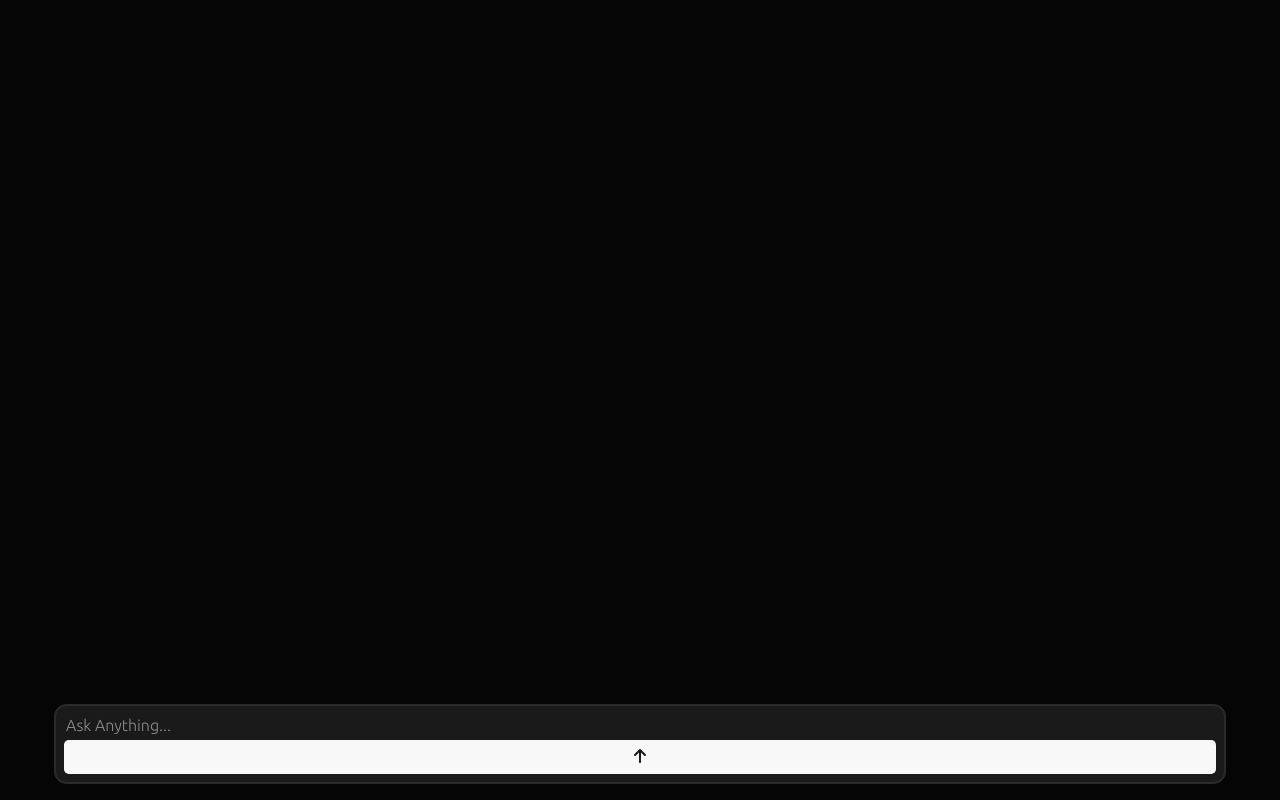
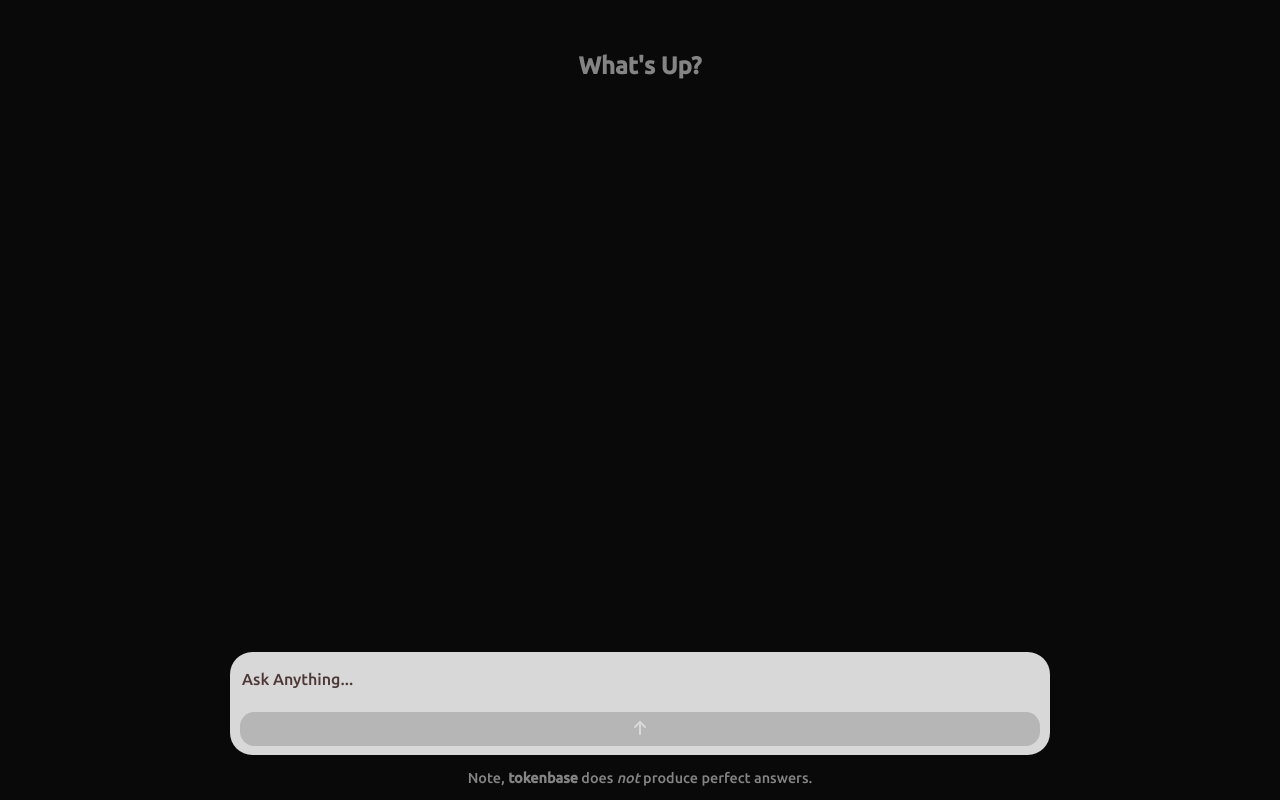
Before and after one commit to connellr023/tokenbase, a Next.js app in the folder web/: page / in a window 1280 px wide. Built offline with nearby package versions, Linux system fonts and the light colour scheme.

Commit message:
More styling

```diff
--- a/web/src/components/ChatContainer.tsx
+++ b/web/src/components/ChatContainer.tsx
@@ -1,5 +1,5 @@
 import styles from "@/styles/components/ChatContainer.module.scss";
-import React, { useState } from "react";
+import React, { useState, useRef, useEffect } from "react";
 import PromptArea from "@/components/PromptArea";
 import ChatToken from "@/models/ChatToken";
 import ChatError from "@/models/ChatError";
@@ -29,6 +29,12 @@ const ChatContainer: React.FC<ChatContainerProps> = ({
   const [streamingChat, setStreamingChat] = useState<ChatState | null>(null);
 
   const onPromptSend = async (prompt: string) => {
+    // Scroll to the bottom of the chat
+    window.scrollTo({
+      top: document.body.scrollHeight,
+      behavior: "smooth",
+    });
+
     // Call the provided callback
     await onSend();
 
@@ -57,6 +63,7 @@ const ChatContainer: React.FC<ChatContainerProps> = ({
     // Alert for now...
     if (!res.ok) {
       alert("Failed to send prompt");
+      setLoading(false);
       return;
     }
 
@@ -66,6 +73,7 @@ const ChatContainer: React.FC<ChatContainerProps> = ({
       // Alert for now...
       if (chunk.error) {
         alert("Error from backend: " + chunk.error);
+        setLoading(false);
         return;
       }
 
@@ -98,14 +106,20 @@ const ChatContainer: React.FC<ChatContainerProps> = ({
       <div className={styles.chatContainer}>
         <div>
           {/* Render all finished chats */}
-          {chats.map((chat) => (
+          {chats.length > 0 || streamingChat ? (
+            chats.map((chat) => (
               <Chat
                 key={chat.chatId}
                 prompt={chat.prompt}
                 replyTokens={chat.replyTokens}
                 shouldFadeIn={false}
               />
-          ))}
+            ))
+          ) : (
+            <div className={styles.emptyChat}>
+              <h2>What's Up?</h2>
+            </div>
+          )}
 
           {/* If a chat reply is being streamed back, render it here */}
           {streamingChat && (
@@ -119,7 +133,10 @@ const ChatContainer: React.FC<ChatContainerProps> = ({
         </div>
       </div>
       {isLoading && <LoadingIndicator />}
-      <PromptArea onSend={onPromptSend} />
+      <PromptArea
+        onSend={onPromptSend}
+        isDisabled={isLoading || streamingChat != null}
+      />
     </div>
   );
 };
--- a/web/src/components/LoadingIndicator.tsx
+++ b/web/src/components/LoadingIndicator.tsx
@@ -1,5 +1,14 @@
+import React from "react";
+import styles from "@/styles/components/LoadingIndicator.module.scss";
+
 const LoadingIndicator: React.FC = () => {
-  return <div>Loading...</div>;
+  return (
+    <div className={`${styles.container} fade-in`}>
+      <div className={styles.dot}></div>
+      <div className={styles.dot}></div>
+      <div className={styles.dot}></div>
+    </div>
+  );
 };
 
 export default LoadingIndicator;
--- a/web/src/components/PromptArea.tsx
+++ b/web/src/components/PromptArea.tsx
@@ -4,10 +4,11 @@ import { FontAwesomeIcon } from "@fortawesome/react-fontawesome";
 import { faArrowUp } from "@fortawesome/free-solid-svg-icons";
 
 type PromptAreaProps = {
+  isDisabled?: boolean;
   onSend: (prompt: string) => void;
 };
 
-const PromptArea: React.FC<PromptAreaProps> = ({ onSend }) => {
+const PromptArea: React.FC<PromptAreaProps> = ({ isDisabled, onSend }) => {
   const [prompt, setPrompt] = useState("");
   const textareaRef = useRef<HTMLTextAreaElement | null>(null);
 
@@ -33,6 +34,7 @@ const PromptArea: React.FC<PromptAreaProps> = ({ onSend }) => {
 
   return (
     <div className={styles.container}>
+      <div>
         <textarea
           ref={textareaRef}
           value={prompt}
@@ -41,9 +43,16 @@ const PromptArea: React.FC<PromptAreaProps> = ({ onSend }) => {
           rows={1}
           spellCheck={false}
         />
-      <button onClick={handleSend}>
+        <button
+          onClick={handleSend}
+          disabled={isDisabled || prompt.length === 0}
+        >
           <FontAwesomeIcon icon={faArrowUp} />
         </button>
+      </div>
+      <p>
+        Note, <b>tokenbase</b> does <i>not</i> produce perfect answers.
+      </p>
     </div>
   );
 };
--- a/web/src/pages/_app.tsx
+++ b/web/src/pages/_app.tsx
@@ -4,7 +4,7 @@ import type { AppProps } from "next/app";
 import { Ubuntu } from "next/font/google";
 
 const ubuntu = Ubuntu({
-  weight: "300",
+  weight: "500",
 });
 
 const App = ({ Component, pageProps }: AppProps) => {
--- a/web/src/styles/components/Chat.module.scss
+++ b/web/src/styles/components/Chat.module.scss
@@ -6,22 +6,24 @@ div.container {
 
   p {
     margin: 0;
+    white-space: pre-wrap;
   }
 
   p.prompt {
     $margin: 1rem;
 
+    color: $txt-color-2;
     margin-top: $margin;
     margin-bottom: $margin;
     display: inline-block;
     align-self: flex-end;
-    border: $border-width-1 solid $outline-color-1;
-    border-radius: $border-radius-1;
+    border-radius: $border-radius-1 * 0.8;
     background-color: $bg-color-2;
-    padding: 0.5rem;
+    padding: 0.8rem;
   }
 
   p.reply {
+    margin-top: 1rem;
     text-align: left;
   }
 }
--- a/web/src/styles/components/ChatContainer.module.scss
+++ b/web/src/styles/components/ChatContainer.module.scss
@@ -1,9 +1,13 @@
+@import "../variables.scss";
+
 div.container {
   display: flex;
   flex-direction: column;
   align-items: center;
-  padding-bottom: 25lvh;
   width: 100%;
+  max-width: 55rem;
+  overflow-y: auto;
+  padding-bottom: 25rem;
 
   div.chatContainer {
     margin-bottom: 1rem;
@@ -14,6 +18,17 @@ div.container {
 
       margin-left: $side-margin;
       margin-right: $side-margin;
+
+      div.emptyChat {
+        user-select: none;
+        text-align: center;
+        display: flex;
+        justify-content: center;
+        align-items: center;
+        margin-top: 2rem;
+        width: 100%;
+        color: $transparent-color-white;
+      }
     }
   }
 }
--- /dev/null
+++ b/web/src/styles/components/LoadingIndicator.module.scss
@@ -0,0 +1,37 @@
+@import "../variables.scss";
+
+$animation-duration: 0.65s;
+
+@keyframes bounce {
+  0%,
+  80%,
+  100% {
+    transform: translateY(0);
+  }
+  40% {
+    transform: translateY(-0.5rem);
+  }
+}
+
+.container {
+  display: flex;
+  justify-content: center;
+  align-items: center;
+}
+
+.dot {
+  width: 0.5rem;
+  height: 0.5rem;
+  margin: 0 0.2rem;
+  background-color: $bg-color-2;
+  border-radius: 50%;
+  animation: bounce $animation-duration infinite ease-in-out both;
+}
+
+.dot:nth-child(1) {
+  animation-delay: -0.32s;
+}
+
+.dot:nth-child(2) {
+  animation-delay: -0.16s;
+}
--- a/web/src/styles/components/PromptArea.module.scss
+++ b/web/src/styles/components/PromptArea.module.scss
@@ -1,26 +1,47 @@
 @import "../variables.scss";
 
 div.container {
-  $side-margin: 4rem;
+  position: fixed;
+  bottom: 0;
+  width: 100%;
+  background-color: $bg-color-1;
+  display: flex;
+  align-items: center;
+  flex-direction: column;
+  text-align: center;
 
-  position: fixed;
-  bottom: 1rem;
-  padding: 0.5rem;
-  border: $border-width-1 solid $outline-color-1;
+  & > p {
+    $side-padding: 0.7rem;
+
+    margin-left: $side-padding;
+    margin-right: $side-padding;
+    font-size: 0.9rem;
+    color: $transparent-color-white;
+  }
+
+  & > div {
+    $side-margin: 1.5rem;
+
+    width: calc(100% - (2 * $side-margin));
+    padding: 0.6rem;
     border-radius: $border-radius-1;
     background-color: $bg-color-2;
-  width: calc(100% - 2 * $side-margin);
+    max-width: 50rem;
     display: flex;
     flex-direction: column;
 
     textarea {
-    color: $txt-color-1;
+      $pad: 0.5rem;
+
+      padding-top: $pad;
+      padding-bottom: $pad;
+      color: $txt-color-2;
       background: none;
       font-size: 1rem;
       overflow: hidden;
 
       &::placeholder {
-      color: $transparent-color-white;
+        color: $transparent-color-black;
       }
     }
 
@@ -33,10 +54,17 @@ div.container {
       font-size: calc(2 * $size);
       color: $bg-color-2;
       background-color: $button-color-1;
+      transition: $transition-1;
 
       &:hover {
         background-color: $button-color-2;
-      transition: $transition-1;
+      }
+
+      &[disabled] {
+        cursor: not-allowed;
+        background-color: $bg-color-3;
+        color: $bg-color-2;
       }
     }
   }
+}
--- a/web/src/styles/variables.scss
+++ b/web/src/styles/variables.scss
@@ -1,18 +1,16 @@
-$bg-color-1: #050505;
-$bg-color-2: #1a1a1a;
-
-$outline-color-1: #2a2a2a;
+$bg-color-1: #090909;
+$bg-color-2: #d8d8d8;
+$bg-color-3: #b6b6b6;
 
 $txt-color-1: #f6f6f6;
-$txt-color-2: #eeeeee;
+$txt-color-2: #0c0c0c;
 
 $transparent-color-white: rgba(255, 255, 255, 0.5);
-$transparent-color-black: rgba(0, 0, 0, 0.5);
+$transparent-color-black: rgba(43, 15, 15, 0.8);
 
-$border-radius-1: 0.8rem;
-$border-width-1: 2px;
+$border-radius-1: 1.4rem;
 
-$button-color-1: #f8f8f8;
-$button-color-2: darken($button-color-1, 25%);
+$button-color-1: $bg-color-1;
+$button-color-2: lighten($button-color-1, 5%);
 
 $transition-1: ease 0.2s;
```
Also changed, not shown: 1 other file (tests, documents, lock files or other folders). Lines whose indentation alone changed are shown as unchanged.
